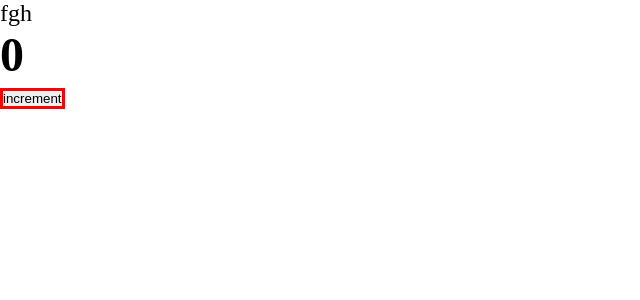
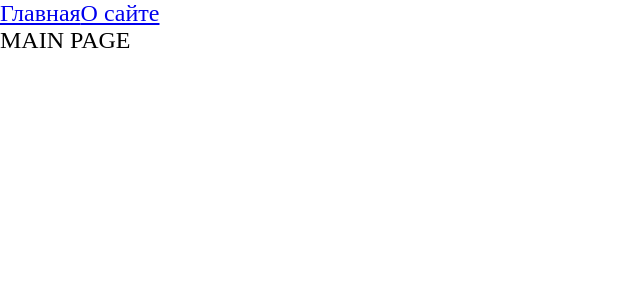
Before and after one commit to FGeorgy/pet_project, a React app: page / in a window 1280 px wide. Shown: the top 300 px of the page, without its empty margins (0-640 px from the left). Built offline with nearby package versions, Linux system fonts and the light colour scheme; the HTML template or start-up script is replaced by a standard one.

Commit message:
Роутинг, кодсплиттинг

```diff
--- a/package.json
+++ b/package.json
@@ -16,6 +16,7 @@
     "@types/node": "^17.0.21",
     "@types/react": "^17.0.39",
     "@types/react-dom": "^17.0.11",
+    "@types/react-router-dom": "^5.3.3",
     "@types/webpack": "^5.28.0",
     "@types/webpack-dev-server": "^4.7.2",
     "css-loader": "^6.6.0",
@@ -33,6 +34,7 @@
   },
   "dependencies": {
     "react": "^17.0.2",
-    "react-dom": "^17.0.2"
+    "react-dom": "^17.0.2",
+    "react-router-dom": "^6.2.1"
   }
 }
--- a/src/App.tsx
+++ b/src/App.tsx
@@ -1,11 +1,30 @@
+import { Suspense } from "react";
+import { Link } from "react-router-dom";
+import { Route, Routes } from "react-router-dom";
 import { Counter } from "./components/Counter"
 import './index.scss';
+
+import { AboutPageAsync } from "./pages/AboutPage/AboutPage.async";
+import { MainPageAsync } from "./pages/MainPage/MainPage.async";
 
 const App = () => {
 
   return (
-    <div className="app">fgh
-      <Counter/>
+    <div className="app">
+      <Link to={'/'}>Главная</Link>
+      <Link to={'/about'}>О сайте</Link>
+      <Suspense fallback={<div>Loading...</div>}>
+        <Routes>
+          <Route
+            path={'/about'}
+            element={<AboutPageAsync/>}
+          />
+          <Route
+            path={'/'}
+            element={<MainPageAsync/>}
+          />
+        </Routes>
+      </Suspense>
     </div>
   )
 
--- a/src/index.tsx
+++ b/src/index.tsx
@@ -1,7 +1,10 @@
 import { render } from 'react-dom';
+import { BrowserRouter } from 'react-router-dom';
 import App from './App';
 
 render(
-  <App />,
+  <BrowserRouter>
+    <App />
+  </BrowserRouter>,
   document.getElementById('root')
 );
--- /dev/null
+++ b/src/pages/AboutPage/AboutPage.async.tsx
@@ -0,0 +1,3 @@
+import { lazy } from 'react';
+
+export const AboutPageAsync = lazy(() => import('./AboutPage'));
--- /dev/null
+++ b/src/pages/AboutPage/AboutPage.tsx
@@ -0,0 +1,9 @@
+const AboutPage = () => {
+  return (
+    <div>
+      ABOUT PAGE
+    </div>
+  );
+};
+
+export default AboutPage;
--- /dev/null
+++ b/src/pages/MainPage/MainPage.async.tsx
@@ -0,0 +1,3 @@
+import { lazy } from 'react';
+
+export const MainPageAsync = lazy(() => import('./MainPage'));
--- /dev/null
+++ b/src/pages/MainPage/MainPage.tsx
@@ -0,0 +1,9 @@
+const MainPage = () => {
+  return (
+    <div>
+      MAIN PAGE
+    </div>
+  );
+};
+
+export default MainPage;
```
Also changed, not shown: 2 other files (tests, documents, lock files or other folders).
